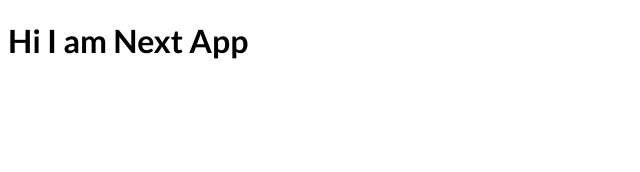
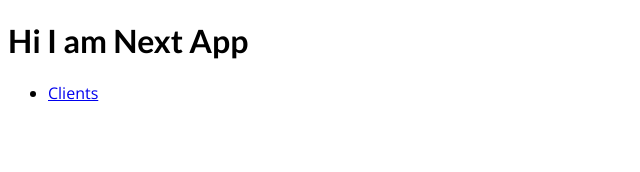
Before and after one commit to Eshwar17/InternPixel-NextJS, a Next.js app: page / in a window 1280 px wide. Shown: the top 172 px of the page, without its empty margins (0-640 px from the left). Built offline with nearby package versions, Linux system fonts and the light colour scheme.

Commit message:
Added anchor tag which gives a problem of reloading and sending new http request which inturn changes the app level state which is not good in nextJs

```diff
--- a/pages/index.js
+++ b/pages/index.js
@@ -2,6 +2,11 @@ export default function Home() {
   return (
     <>
       <h1>Hi I am Next App</h1>
+      <ul>
+        <li>
+            <a href="/clients">Clients</a>
+        </li>
+    </ul>
     </>
   );
 }
```
